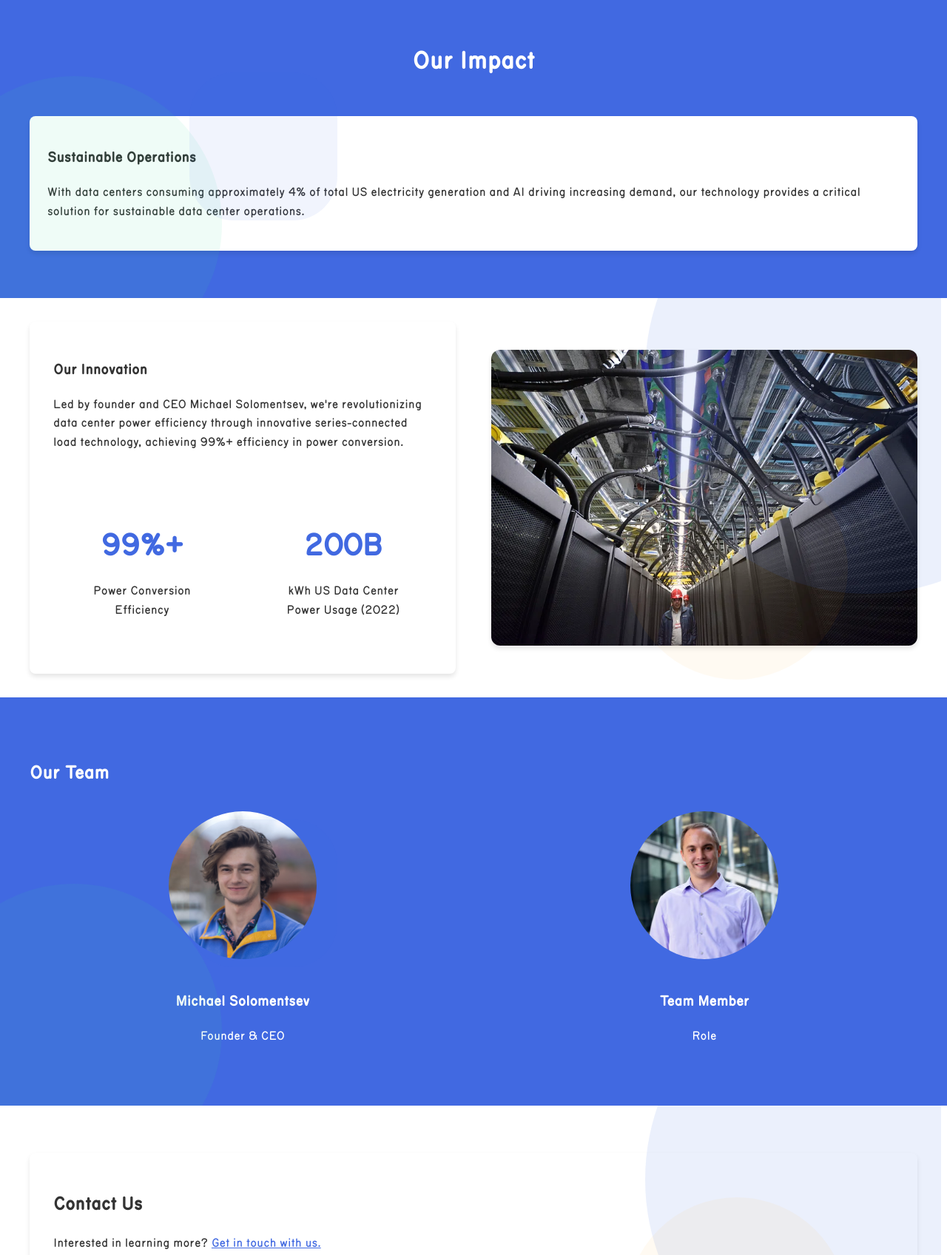
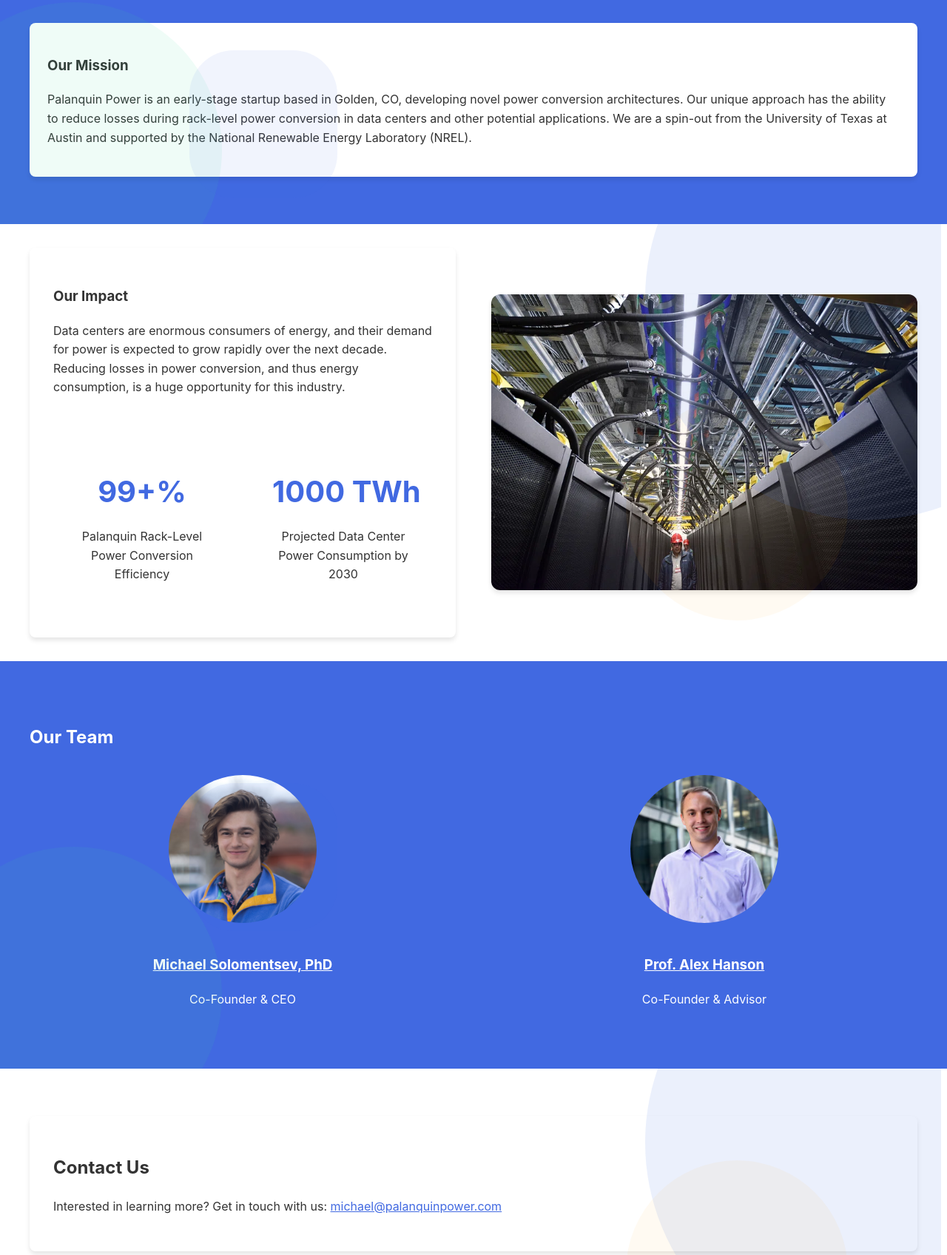
Before and after one commit to msolomentsev/palanquin, a plain HTML site: page index.html in a window 1280 px wide. Shown: the part 497-2194 px from the top of the page at 74% size. Drawn offline with Linux system fonts and the light colour scheme.

Commit message:
good version

```diff
--- a/index.html
+++ b/index.html
@@ -3,11 +3,11 @@
 <head>
     <meta charset="UTF-8">
     <meta name="viewport" content="width=device-width, initial-scale=1.0">
-    <title>Palanquin Power - Ultra-efficient Power Conversion</title>
+    <title>Palanquin Power</title>
     <style>
         @font-face {
-            font-family: 'RoutedGothic';
-            src: url('fonts/routed-gothic.ttf') format('truetype');
+            font-family: 'Lato';
+            src: url('fonts/Lato-Regular.ttf') format('truetype');
         }
 
         :root {
@@ -216,6 +216,7 @@
             font-size: 2.5rem;
             margin-bottom: 0.5rem;
             color: var(--primary-blue);
+            white-space: nowrap;
         }
 
         .team-grid {
@@ -286,7 +287,7 @@
             <h1>Palanquin Power</h1>
             <p>Ultra-efficient power conversion for data centers</p>
         </div>
-        <img src="images/datacenterinterior1.jpg" alt="Modern data center interior" class="full-width-image">
+        <img src="images/dataCenterInterior1.jpg" alt="Modern data center interior" class="full-width-image">
     </section>
 
     <section class="problems" style="background-color: var(--primary-blue);">
@@ -295,11 +296,11 @@
             <div class="geometric-shape shape-4"></div>
         </div>
         <div class="problems-content">
-            <h2>Our Impact</h2>
+
             <div class="problem-grid">
                 <div class="problem-item">
-                    <h3>Sustainable Operations</h3>
-                    <p>With data centers consuming approximately 4% of total US electricity generation and AI driving increasing demand, our technology provides a critical solution for sustainable data center operations.</p>
+                    <h3>Our Mission</h3>
+                    <p>Palanquin Power is an early-stage startup based in Golden, CO, developing novel power conversion architectures. Our unique approach has the ability to reduce losses during rack-level power conversion in data centers and other potential applications. We are a spin-out from the University of Texas at Austin and supported by the National Renewable Energy Laboratory (NREL).</p>
                 </div>
             </div>
         </div>
@@ -311,16 +312,16 @@
             <div class="geometric-shape shape-1"></div>
         </div>
         <div class="feature-card">
-            <h3>Our Innovation</h3>
-            <p>Led by founder and CEO Michael Solomentsev, we're revolutionizing data center power efficiency through innovative series-connected load technology, achieving 99%+ efficiency in power conversion.</p>
+            <h3>Our Impact</h3>
+            <p>Data centers are enormous consumers of energy, and their demand for power is expected to grow rapidly over the next decade. Reducing losses in power conversion, and thus energy consumption, is a huge opportunity for this industry.</p>
             <div class="stats-grid">
                 <div class="stat-card">
-                    <h3>99%+</h3>
-                    <p>Power Conversion Efficiency</p>
+                    <h3>99+%</h3>
+                    <p>Palanquin Rack-Level Power Conversion Efficiency</p>
                 </div>
                 <div class="stat-card">
-                    <h3>200B</h3>
-                    <p>kWh US Data Center Power Usage (2022)</p>
+                    <h3>1000 TWh</h3>
+                    <p>Projected Data Center Power Consumption by 2030</p>
                 </div>
             </div>
         </div>
@@ -337,13 +338,17 @@
             <div class="team-grid">
                 <div class="team-member">
                     <img src="images/michael_headshot.JPG" alt="Michael Solomentsev">
-                    <h3>Michael Solomentsev</h3>
-                    <p>Founder & CEO</p>
+                    <h3><a href="https://www.linkedin.com/in/michaelsolomentsev/" style="color: white">
+                    Michael Solomentsev, PhD
+                </a></h3>
+                    <p>Co-Founder & CEO</p>
                 </div>
                 <div class="team-member">
                     <img src="images/alex_headshot.png" alt="Team Member">
-                    <h3>Team Member</h3>
-                    <p>Role</p>
+                    <h3><a href="https://www.linkedin.com/in/alex-hanson-8564a456/" style="color: white">
+                    Prof. Alex Hanson
+                </a></h3>
+                    <p>Co-Founder & Advisor</p>
                 </div>
             </div>
         </div>
@@ -356,9 +361,9 @@
         </div>
         <div class="feature-card">
             <h2>Contact Us</h2>
-            <p>Interested in learning more?
+            <p>Interested in learning more? Get in touch with us:
                 <a href="mailto:michael@palanquinpower.com" style="color: var(--primary-blue);">
-                    Get in touch with us.
+                    michael@palanquinpower.com
                 </a>
             </p>
         </div>
```
Also changed, not shown: 1 other file.
